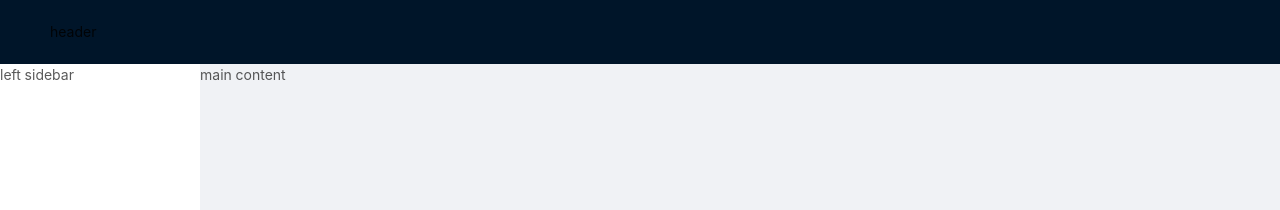
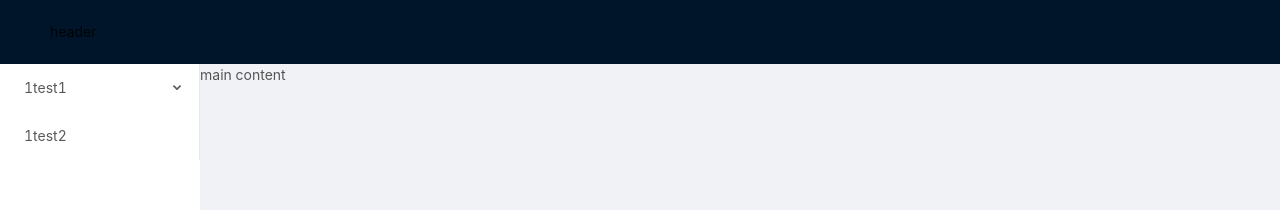
Before and after one commit to szqlovepk/react-ts, a React (Create React App) app: page /#/app in a window 1280 px wide. Shown: the top 210 px of the page. Built offline with nearby package versions, Linux system fonts and the light colour scheme.

Commit message:
feat: 增加左侧菜单栏

```diff
--- a/src/App.tsx
+++ b/src/App.tsx
@@ -1,8 +1,9 @@
 import React, { Component } from 'react';
+import SiderCustom from './component/layout/SiderCustom';
 import { Layout } from 'antd';
 import './App.css';
 
-const { Header, Sider, Content, Footer } = Layout;
+const { Header, Content, Footer } = Layout;
 
 class App extends Component {
     render() {
@@ -10,7 +11,7 @@ class App extends Component {
             <Layout className="app__layout__container">
                 <Header>header</Header>
                 <Layout>
-                    <Sider theme="light">left sidebar</Sider>
+                    <SiderCustom />
                     <Layout>
                         <Content>main content</Content>
                         <Footer>footer</Footer>
--- /dev/null
+++ b/src/component/layout/SiderCustom.tsx
@@ -0,0 +1,28 @@
+/*
+ * File: SiderCustom.tsx
+ * Description: 描述
+ * File Created: 2020-03-17 16:01:14
+ * Author: szq
+ * ------
+ * Last Modified: 2020-03-17 17:06:57
+ * Modified By: szq at <1056628965@qq.com>
+ * ------
+ * Copyright 2020 - Present, Your Company
+ */
+import React, { Component } from 'react';
+import { Layout } from 'antd';
+import SiderMenu from './SiderMenu';
+import routes from '../../routes/config';
+const { Sider } = Layout;
+
+class SiderCustom extends Component {
+    render() {
+        return (
+            <Sider theme="light">
+                <SiderMenu menus={routes.menus} />
+            </Sider>
+        )
+    }
+}
+
+export default SiderCustom;
--- /dev/null
+++ b/src/component/layout/SiderMenu.tsx
@@ -0,0 +1,46 @@
+/*
+ * File: SiderMenu.tsx
+ * Description: 描述
+ * File Created: 2020-03-17 16:39:48
+ * Author: szq
+ * ------
+ * Last Modified: 2020-03-17 17:23:05
+ * Modified By: szq at <1056628965@qq.com>
+ * ------
+ * Copyright 2020 - Present, Your Company
+ */
+import React from 'react';
+import { Menu } from 'antd';
+//import { Link } from 'react-router-dom';
+const { SubMenu } = Menu;
+
+const renderTitle = (item: any) => (
+    <span>
+        {item.icon && <span>1</span>}
+        <span>{item.title}</span>
+    </span>
+)
+
+const renderItem = (item: any) => (
+    <Menu.Item key={item.key}>{renderTitle(item)}</Menu.Item>
+)
+
+const renderSubMenu = (item: any) => {
+    return (
+        <SubMenu key={item.key} title={renderTitle(item)}>
+            {
+                item.subs.map((son: any) => son.subs ? renderSubMenu(son) : renderItem(son))
+            }
+        </SubMenu>
+    )
+}
+
+export default ({ menus }) => {
+    return (
+        <Menu theme="light" mode="inline">
+            {
+                menus && menus.map((item: any) => item.subs ? renderSubMenu(item) : renderItem(item))
+            }
+        </Menu>
+    )
+}
--- a/src/routes/config.tsx
+++ b/src/routes/config.tsx
@@ -4,9 +4,40 @@
  * File Created: 2020-03-16 16:13:12
  * Author: szq
  * ------
- * Last Modified: 2020-03-16 16:53:54
+ * Last Modified: 2020-03-17 17:18:18
  * Modified By: szq at <1056628965@qq.com>
  * ------
  * Copyright 2020 - Present, Your Company
  */
-export const a = 'config.tsx';
+
+export type MenuType = {
+    key: string;
+    title: string;
+    icon?: string;
+    component?: string;
+    query?: string;
+    subs?: MenuType[];
+}
+
+const menu: {
+    menus: MenuType[],
+    others: MenuType[],
+} = {
+    // 菜单相关路由
+    menus: [
+        {
+            key: '/app/test1',
+            title: 'test1',
+            icon: '1-',
+            subs: [
+                { key: '/app/test1/sub1', title: 'sub1', component: 'Test'},
+            ],
+        },
+        { key: '/app/test2', title: 'test2', icon: '2-' },
+    ],
+    others: [
+        // 非菜单相关路由
+    ],
+};
+
+export default menu;
```
